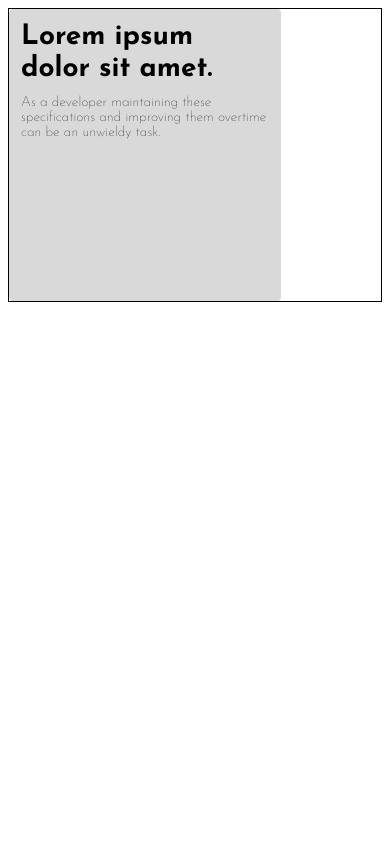
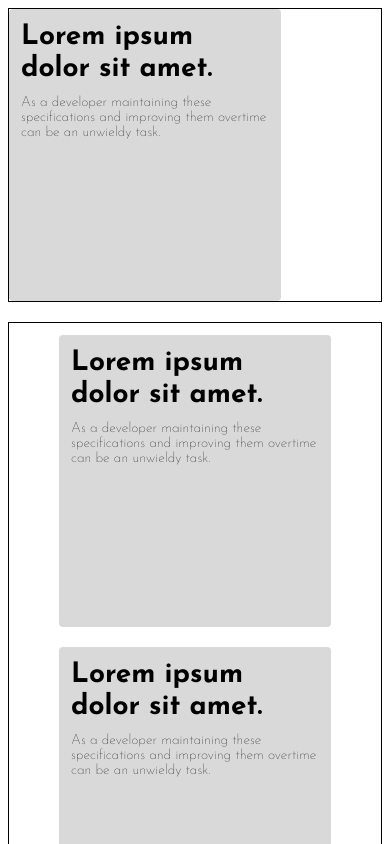
Before and after one commit to uiblox/figma-to-storybook, a React (Create React App) app: page / in a window 390 px wide. Shown: the top 844 px of the page. Built offline with nearby package versions, Linux system fonts and the light colour scheme.

Commit message:
improved responsive behavior for TileGroup - tiles wrap with equivalent spacing from mobile throught desktop

```diff
--- a/package.json
+++ b/package.json
@@ -12,6 +12,7 @@
     "@types/node": "^16.18.54",
     "@types/react": "^18.2.23",
     "@types/react-dom": "^18.2.8",
+    "jss-plugin-nested": "^10.10.0",
     "react": "^18.2.0",
     "react-dom": "^18.2.0",
     "react-jss": "^10.10.0",
--- a/src/App.tsx
+++ b/src/App.tsx
@@ -3,6 +3,7 @@ import { Button } from './components/button/Button'
 import { Card } from './components/card/Card';
 import { useStyles } from './css/global'
 import { Tile } from './components/tile/Tile';
+import { TileGroup } from './components/tileGroup/TileGroup';
 
 function App() {
 
@@ -20,6 +21,9 @@ function App() {
     <>
       <div className={styles.section}>
        <Tile />
+      </div>
+      <div className={styles.section}>
+        <TileGroup />
       </div>
       {/* <div className={styles.section}>
       <Button handleClick={handleClick} label="Learn more" size='sm'>
--- a/src/components/tile/Tile.tsx
+++ b/src/components/tile/Tile.tsx
@@ -9,7 +9,8 @@ const useStyles = createUseStyles({
         fontSize: '32px',
         height: '292px',
         padding: '12px',
-        width: '272px',
+        maxWidth: '272px',
+
     },
     tileHeading: {
         fontSize: '28px',
@@ -29,11 +30,9 @@ export const Tile = () => {
     const styles = useStyles()
 
     return (
-        <>
-            <div className={styles.tileContainer}>
-                <h2 className={styles.tileHeading}>Lorem ipsum dolor sit amet.</h2>
-                <p className={styles.tileBody}>As a developer maintaining these specifications and improving them overtime can be an unwieldy task.</p>
-            </div>
-        </>
+        <div className={styles.tileContainer}>
+            <h2 className={styles.tileHeading}>Lorem ipsum dolor sit amet.</h2>
+            <p className={styles.tileBody}>As a developer maintaining these specifications and improving them overtime can be an unwieldy task.</p>
+        </div>
     )
 }
--- /dev/null
+++ b/src/components/tileGroup/TileGroup.tsx
@@ -0,0 +1,53 @@
+import { Tile } from "../tile/Tile"
+import { createUseStyles } from "react-jss"
+
+const useStyles = createUseStyles({
+    tileGroupContainer: {
+        display: 'flex',
+        boxSizing: 'border-box',
+        justifyContent: 'space-around',
+        padding: '12px 0',
+        width: '100%',
+        flexWrap: 'wrap',
+        '& > *:nth-child(-n+3) ': {
+            marginBottom: '20px',
+        }
+    },
+    tileGroupPair: {
+        display: 'flex',
+        justifyContent: 'space-around',
+        width: '100%'
+    },
+    '@media (min-width: 1024px)': {
+        tileGroupContainer: {
+            flexWrap: 'unset',
+            '& > *:nth-child(-n+2)': {
+                marginBottom: '0 !important'
+            }
+        }
+    },
+    '@media (min-width: 576px)': {
+        tileGroupContainer: {
+            '& > *:nth-child(-n+3) ': {
+                marginBottom: 'unset'
+            },
+            '& > *:nth-child(-n+2) ': {
+                marginBottom: '20px'
+            }
+        }
+    }
+})
+
+export const TileGroup = () => {
+    const styles = useStyles()
+
+
+    return (
+        <div className={styles.tileGroupContainer}>
+            <Tile />
+            <Tile />
+            <Tile />
+            <Tile />
+        </div>
+    )
+}
```
Also changed, not shown: 1 other file (tests, documents, lock files or other folders).
